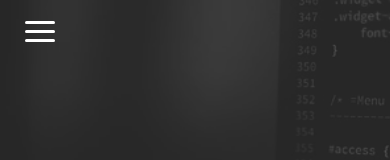
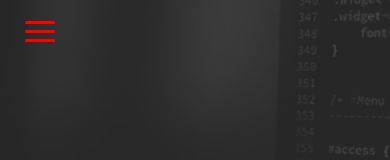
Before and after one commit to Thibault-MGNR/personal-website, a plain HTML site: page index.html in a window 390 px wide. Shown: the top 160 px of the page. Drawn offline with Linux system fonts and the light colour scheme; a web font is replaced by a local one.

Commit message:
debug phone

```diff
--- a/styles.css
+++ b/styles.css
@@ -106,6 +106,7 @@ header h1 {
         display: block;
         margin-top: 30px;
         margin-left: 25px;
+        background: red;
     }
     .gg-menu,
     .gg-menu::after,
@@ -116,7 +117,7 @@ header h1 {
         width: 30px;
         height: 3px;
         border-radius: 4px;
-        background: currentColor;
+        background: red;
     }
     .gg-menu::after,
     .gg-menu::before {
```
